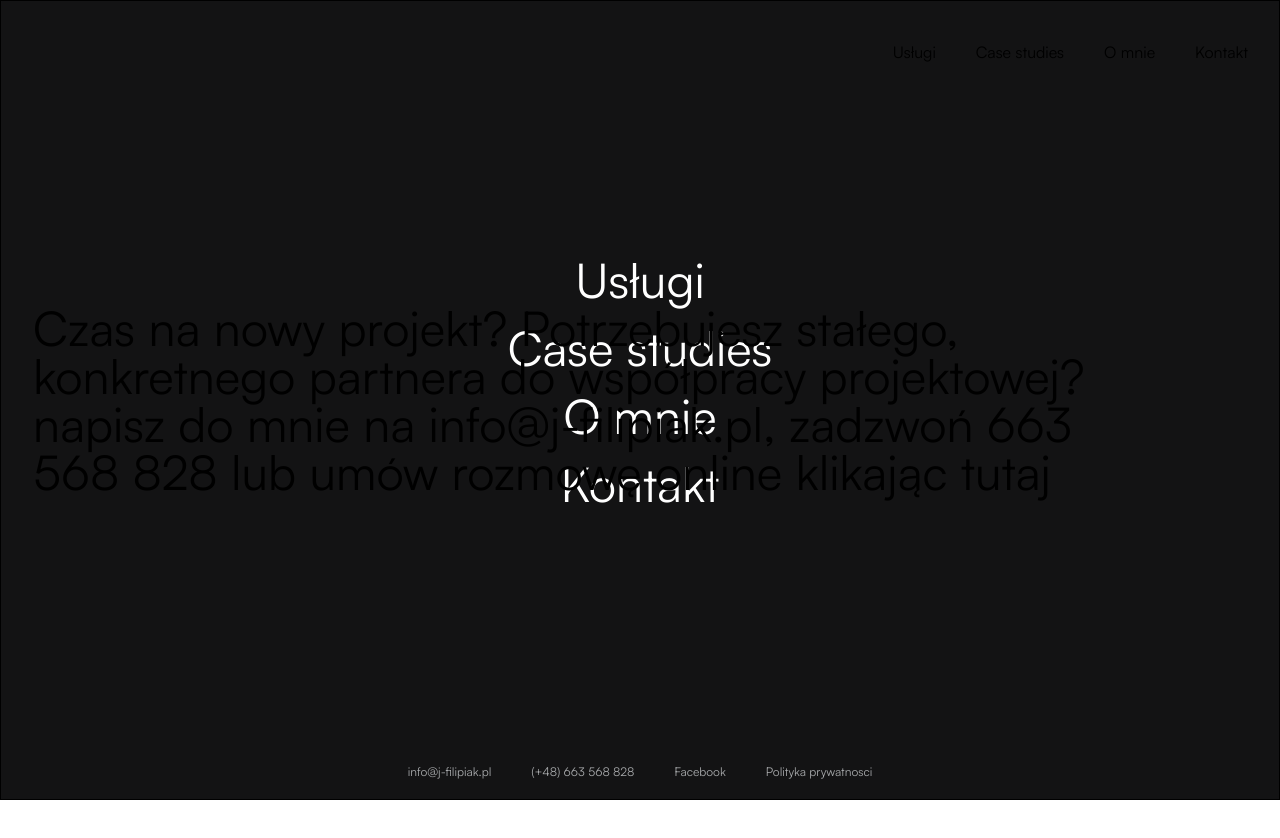
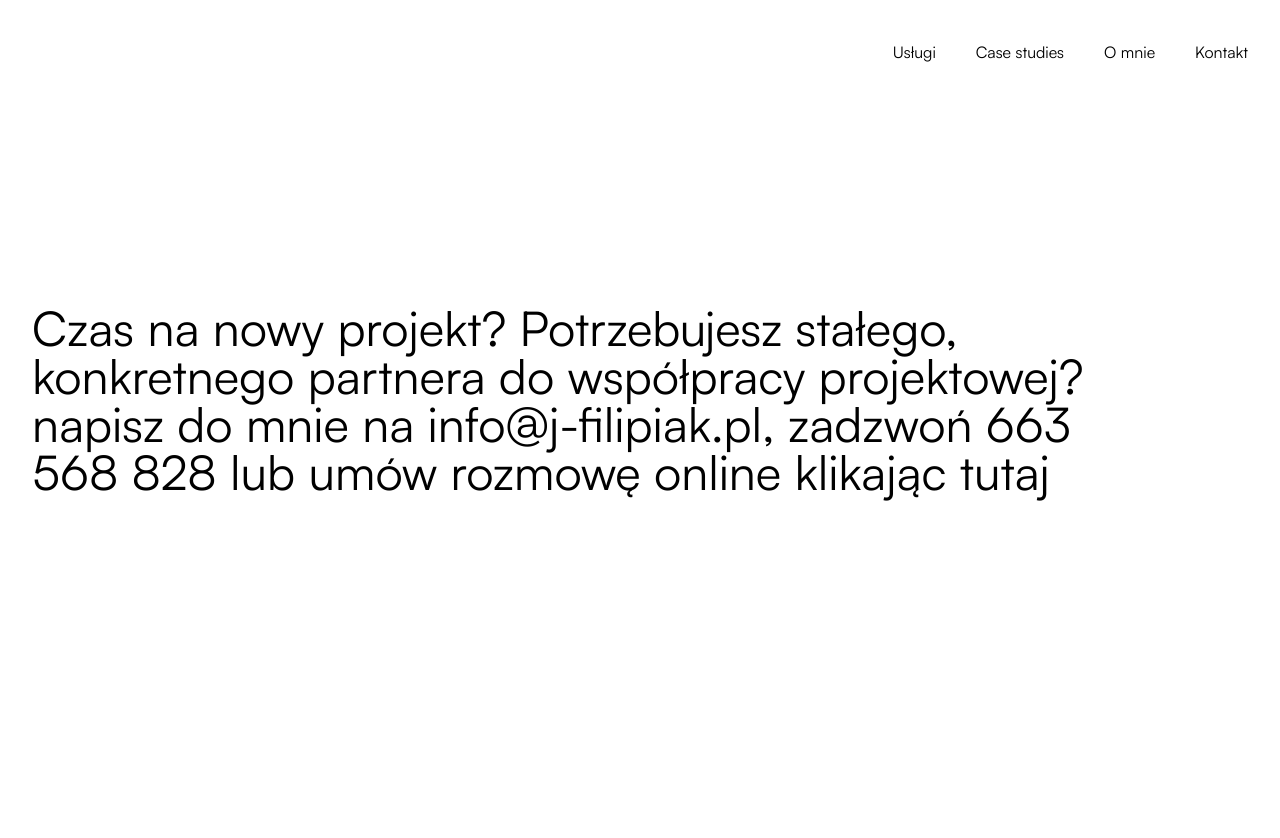
Before and after one commit to jaroslaw-filipiak/personal-page, a Next.js app: page /kontakt in a window 1280 px wide. Shown: the top 838 px of the page. Built offline with nearby package versions, Linux system fonts and the light colour scheme; what tailwindcss-fluid-type would draw is missing.

Commit message:
add bg to contact page  content

```diff
--- a/src/app/kontakt/page.tsx
+++ b/src/app/kontakt/page.tsx
@@ -7,7 +7,7 @@
       <Nav />
       <section
         id='kontakt'
-        className='h-screen border flex items-center justify-center'
+        className='h-screen flex items-center justify-center bg-white'
       >
         <div className='container'>
           <h1 className='text-5xl text-balance'>
```
